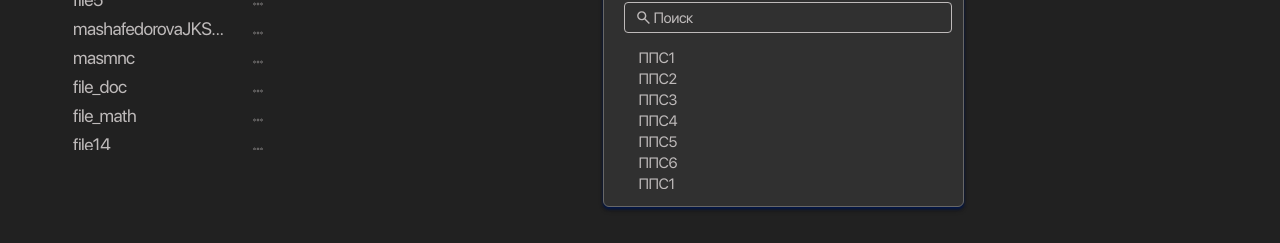
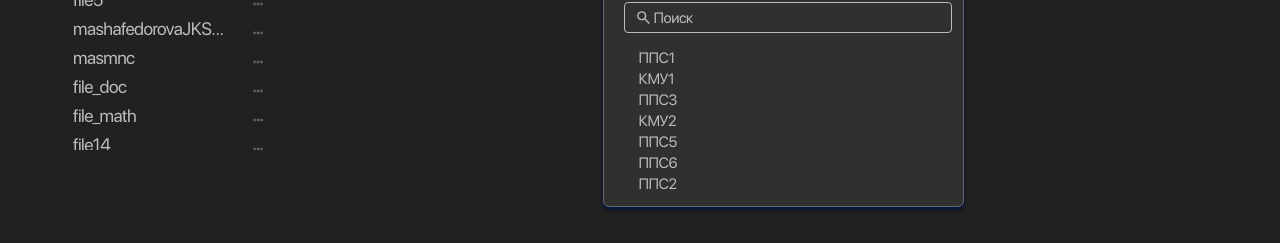
Before and after one commit to aimclub/Edulytica, a React (Create React App) app in the folder src/front_end/: page /account in a window 1280 px wide. Both pictures are taken after a click on the element "Мероприятие". Shown: the part 541-784 px from the top of the page. Built offline with nearby package versions, Linux system fonts and the light colour scheme.

Commit message:
corrected the search logic by event name

```diff
--- a/src/front_end/src/components/eventModal/eventModal.jsx
+++ b/src/front_end/src/components/eventModal/eventModal.jsx
@@ -2,17 +2,13 @@ import { useEffect, useState } from "react"
 import "./eventModal.scss"
 const arr_event = [
   "ППС1",
-  "ППС2",
+  "КМУ1",
   "ППС3",
-  "ППС4",
+  "КМУ2",
   "ППС5",
   "ППС6",
-  "ППС1",
   "ППС2",
-  "ППС3",
   "ППС4",
-  "ППС5",
-  "ППС6",
 ]
 export const EventModal = ({ setSelectedEvent, closeModal }) => {
   const [searchTermEvent, setSearchTermEvent] = useState("")
@@ -30,7 +26,7 @@ export const EventModal = ({ setSelectedEvent, closeModal }) => {
     }
 
     filterData()
-  }, [searchTermEvent, filterEvent])
+  }, [searchTermEvent])
   const handleSearchChange = (event) => {
     setSearchTermEvent(event.target.value)
   }
```
